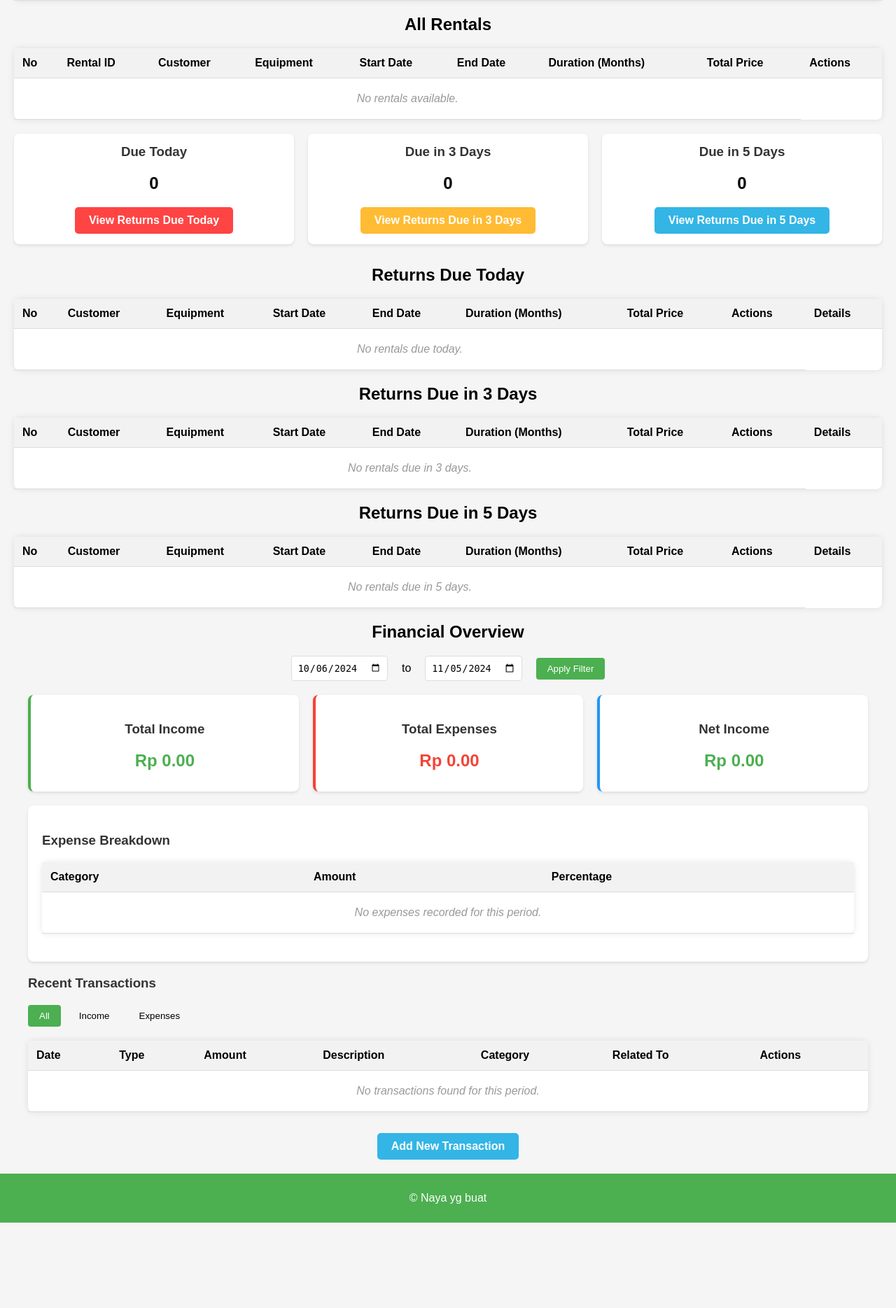
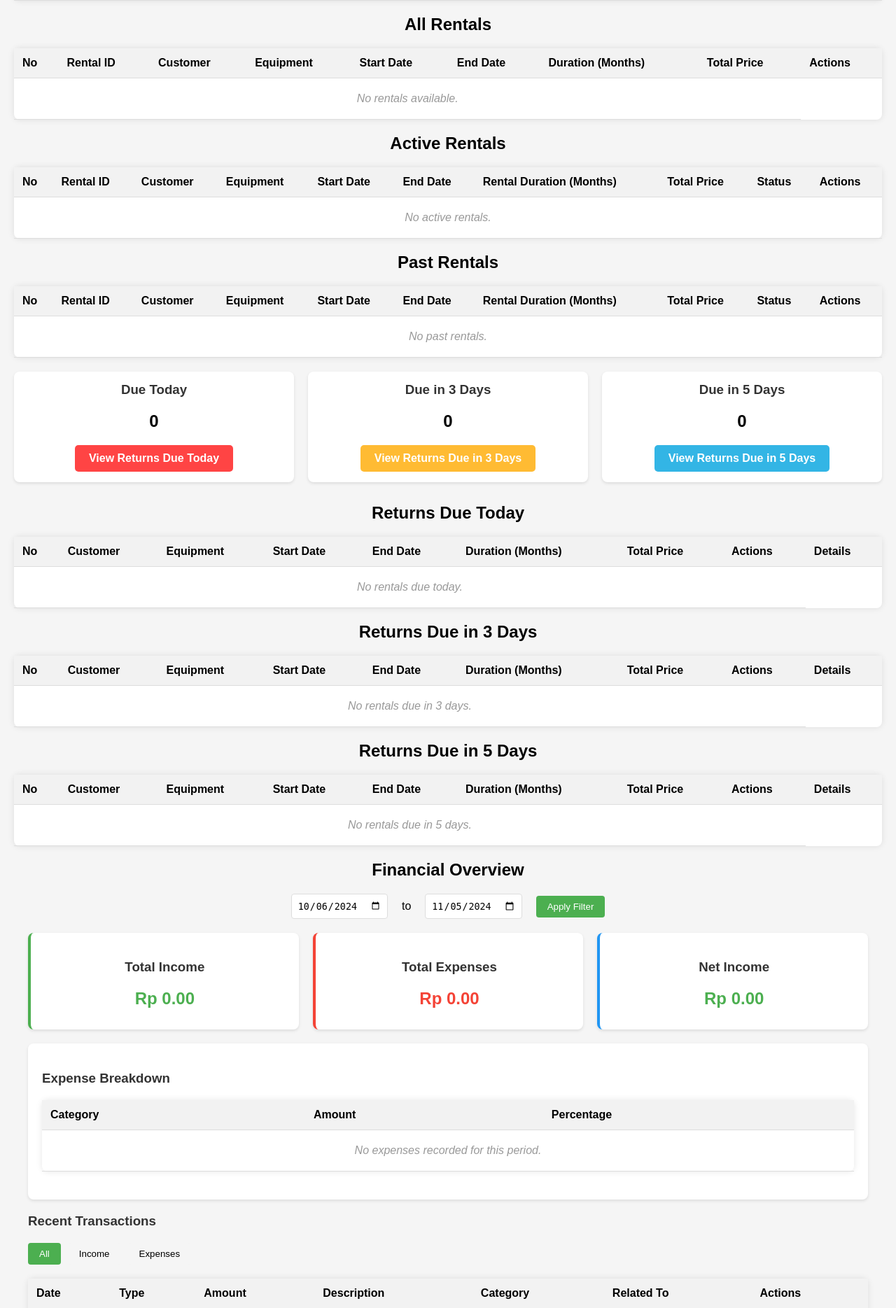
Before and after one commit to nayarachmi/dashboard-inventory, a Django app: page / in a window 1280 px wide. Shown: the part 558-2427 px from the top of the page at 70% size. Before the commit the page ends 2305 px from the top, so only its background shows below. Run offline with Django 5.2, Linux system fonts and the light colour scheme; data that the repository does not hold is empty.

Commit message:
fix past rental and active rental

```diff
--- a/inventory/templates/inventory/dashboard.html
+++ b/inventory/templates/inventory/dashboard.html
@@ -374,6 +374,22 @@ h4 {
     color: #444;
     margin-bottom: 15px;
 }
+
+.status-badge {
+        padding: 4px 8px;
+        border-radius: 4px;
+        font-size: 12px;
+        font-weight: bold;
+    }
+
+    .status-badge.active {
+        background-color: #d4edda;
+        color: #155724;
+    }
+
+    .status-badge.past {
+        background-color: #f8d7da;
+        color: #721c24;
 </style>
 
 
@@ -531,6 +547,90 @@ h4 {
                 {% endfor %}
             </tbody>
         </table>
+
+        <!-- Active Rentals -->
+<h2>Active Rentals</h2>
+<table>
+    <thead>
+        <tr>
+            <th>No</th>
+            <th>Rental ID</th>
+            <th>Customer</th>
+            <th>Equipment</th>
+            <th>Start Date</th>
+            <th>End Date</th>
+            <th>Rental Duration (Months)</th>
+            <th>Total Price</th>
+            <th>Status</th>
+            <th>Actions</th>
+        </tr>
+    </thead>
+    <tbody>
+        {% for rental in active_rentals %}
+            <tr>
+                <td>{{ forloop.counter }}</td>
+                <td>{{ rental.id }}</td>
+                <td>{{ rental.customer.name }}</td>
+                <td>{{ rental.equipment.inventory_code }}</td>
+                <td>{{ rental.start_date }}</td>
+                <td>{{ rental.end_date }}</td>
+                <td>{{ rental.rental_duration }}</td>
+                <td>{{ rental.total_price }}</td>
+                <td><span class="status-badge active">Active</span></td>
+                <td class="action-links">
+                    <a href="{% url 'edit_rental' rental.id %}">Edit</a>
+                    <a href="{% url 'delete_rental' rental.id %}" class="delete">Delete</a>
+                    <a href="{% url 'rental_detail' rental.id %}">Details</a>
+                </td>
+            </tr>
+        {% empty %}
+            <tr>
+                <td colspan="10" class="empty-message">No active rentals.</td>
+            </tr>
+        {% endfor %}
+    </tbody>
+</table>
+
+<!-- Past Rentals -->
+<h2>Past Rentals</h2>
+<table>
+    <thead>
+        <tr>
+            <th>No</th>
+            <th>Rental ID</th>
+            <th>Customer</th>
+            <th>Equipment</th>
+            <th>Start Date</th>
+            <th>End Date</th>
+            <th>Rental Duration (Months)</th>
+            <th>Total Price</th>
+            <th>Status</th>
+            <th>Actions</th>
+        </tr>
+    </thead>
+    <tbody>
+        {% for rental in past_rentals %}
+            <tr>
+                <td>{{ forloop.counter }}</td>
+                <td>{{ rental.id }}</td>
+                <td>{{ rental.customer.name }}</td>
+                <td>{{ rental.equipment.inventory_code }}</td>
+                <td>{{ rental.start_date }}</td>
+                <td>{{ rental.end_date }}</td>
+                <td>{{ rental.rental_duration }}</td>
+                <td>{{ rental.total_price }}</td>
+                <td><span class="status-badge past">Past</span></td>
+                <td class="action-links">
+                    <a href="{% url 'rental_detail' rental.id %}">Details</a>
+                </td>
+            </tr>
+        {% empty %}
+            <tr>
+                <td colspan="10" class="empty-message">No past rentals.</td>
+            </tr>
+        {% endfor %}
+    </tbody>
+</table>
 
         <!-- New Rental Alerts Section -->
         <div class="rental-alerts">
--- a/inventory/templates/inventory/rental_detail.html
+++ b/inventory/templates/inventory/rental_detail.html
@@ -132,7 +132,7 @@
         <p><strong>Total Price:</strong> Rp {{ rental.total_price }}</p>
         <p><strong>Status:</strong>
             <span class="status-badge {% if rental.is_active %}active{% else %}completed{% endif %}">
-                {% if rental.is_active %}Active{% else %}Completed{% endif %}
+                {% if rental in active_rentals %}Active{% else %}Completed{% endif %}
             </span>
         </p>
     </div>
--- a/inventory/views.py
+++ b/inventory/views.py
@@ -95,6 +95,24 @@ def dashboard_view(request):
         total=Sum('amount')
     ).order_by('-total')
 
+    current_date = timezone.now().date()
+    expired_rentals = Rental.objects.filter(
+        end_date__lt=current_date,
+        equipment__position='rented'
+    )
+
+    for rental in expired_rentals:
+        rental.check_and_update_status()
+
+    active_rentals = Rental.objects.filter(
+        start_date__lte=current_date,
+        end_date__gte=current_date
+    ).select_related('customer', 'equipment')
+
+    past_rentals = Rental.objects.filter(
+        end_date__lt=current_date
+    ).select_related('customer', 'equipment')
+
     context = {
         'equipment_list': equipment_list,
         'customer_list': customer_list,
@@ -111,6 +129,8 @@ def dashboard_view(request):
         'total_expenses': total_expenses,
         'net_income': net_income,
         'expense_breakdown': expense_breakdown,
+        'active_rentals': active_rentals,
+        'past_rentals': past_rentals,
     }
 
     return render(request, 'inventory/dashboard.html', context)
--- a/inventory_dashboard/settings.py
+++ b/inventory_dashboard/settings.py
@@ -40,6 +40,11 @@ INSTALLED_APPS = [
     'django.contrib.staticfiles',
     'inventory',
     'inventory_dashboard',
+    'django_crontab',
+]
+
+CRONJOBS = [
+    ('0 0 * * *', 'django.core.management.call_command', ['update_rental_status']),
 ]
 
 MIDDLEWARE = [
```
Also changed, not shown: inventory/management/commands/update_rental_status.py (added, +26 -0 lines), inventory/models.py (+25 -0 lines), inventory/migrations/0021_delete_customuser.py (added).
